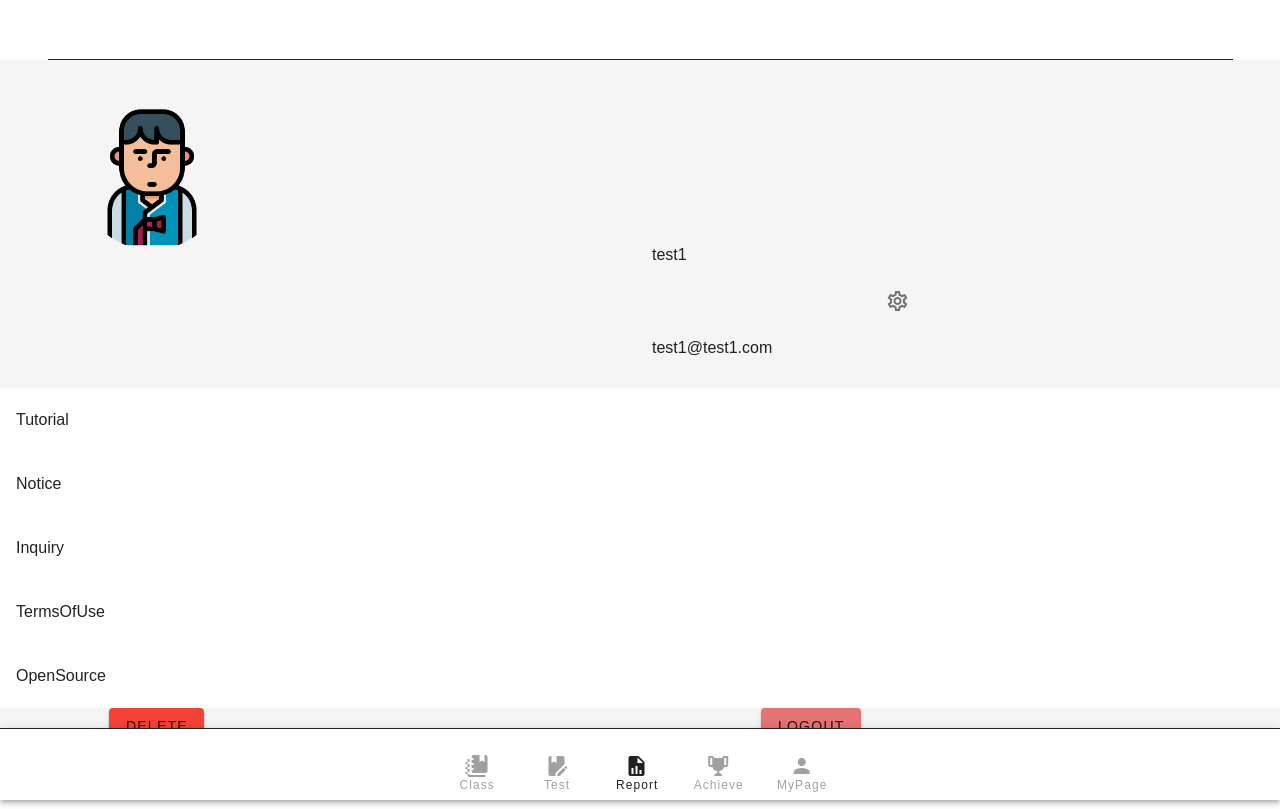
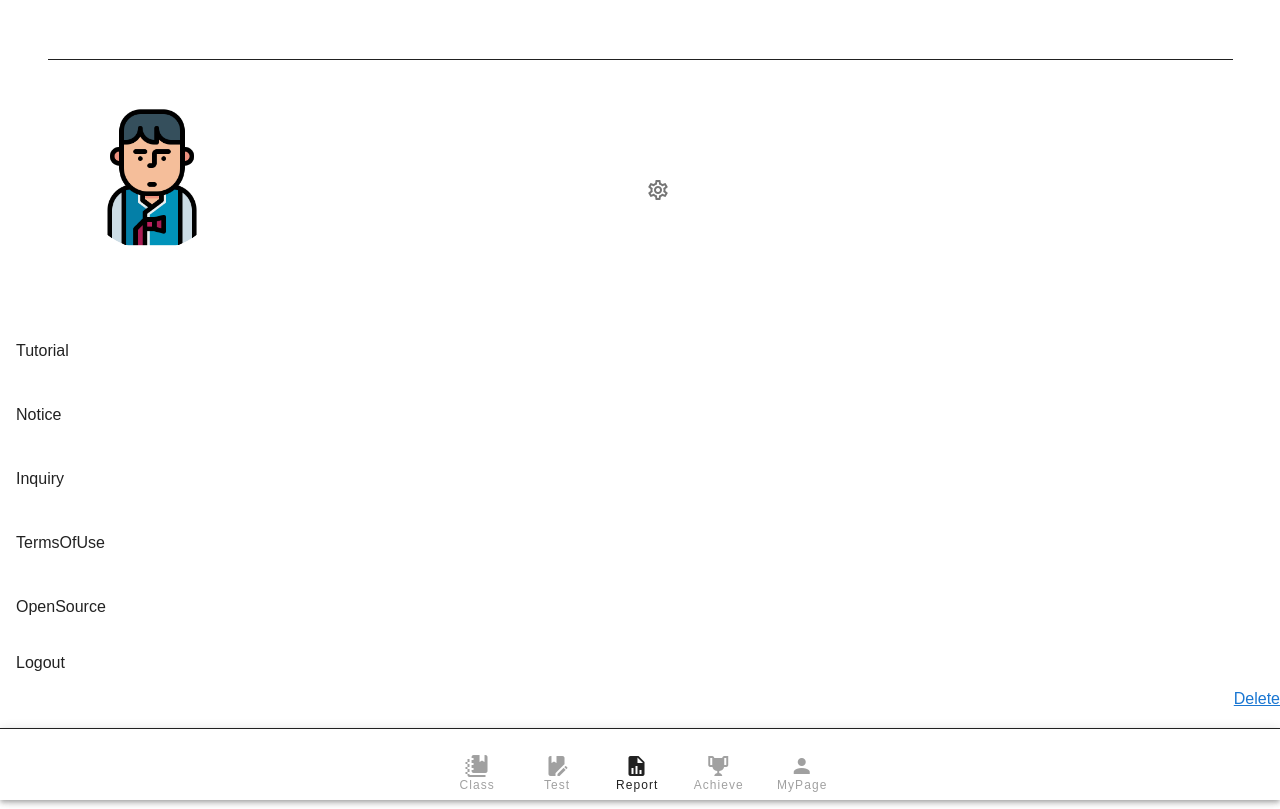
Before and after one commit to snowcuphea/K-tutor, a Vue app in the folder client/: page /mypage in a window 1280 px wide. Built offline with nearby package versions, Linux system fonts and the light colour scheme; a web font is replaced by a local one.

Commit message:
[EDIT] mypage

```diff
--- a/client/src/components/modal/Achievemodal.vue
+++ b/client/src/components/modal/Achievemodal.vue
@@ -1,7 +1,7 @@
 <template>
   <div>
     <!-- <v-list> -->
-      <!-- <v-row> -->
+      <v-row style="margin-bottom: 0.5%; margin-top: 0.5%;">
         <v-col cols="4">
           <v-img
             width="100%"
@@ -27,7 +27,7 @@
 
         </v-col>
 
-      <!-- </v-row> -->
+      </v-row>
 
     <!-- </v-list> -->
   </div>
--- a/client/src/components/mypage/Inquiry.vue
+++ b/client/src/components/mypage/Inquiry.vue
@@ -1,5 +1,5 @@
 <template>
-  <v-container>
+  <div>
     <v-dialog
       v-model="showInquiry"
       fullscreen
@@ -73,7 +73,7 @@
       </v-card>
 
     </v-dialog>
-  </v-container>
+  </div>
 </template>
 
 <script>
--- a/client/src/components/mypage/Notice.vue
+++ b/client/src/components/mypage/Notice.vue
@@ -1,5 +1,5 @@
 <template>
-  <v-container>
+  <div>
     <v-dialog
       v-model="showNotice"
       fullscreen
@@ -24,7 +24,7 @@
       </v-card>
 
     </v-dialog>
-  </v-container>
+  </div>
 
 </template>
 
--- a/client/src/components/mypage/OpenSource.vue
+++ b/client/src/components/mypage/OpenSource.vue
@@ -1,5 +1,6 @@
 <template>
-  <v-container>
+  <div>
+
     <v-dialog
       v-model="showOpenSource"
       fullscreen
@@ -33,7 +34,7 @@
       </v-card>
 
     </v-dialog>
-  </v-container>
+  </div>
 </template>
 
 <script>
--- a/client/src/components/mypage/TermsOfUse.vue
+++ b/client/src/components/mypage/TermsOfUse.vue
@@ -1,5 +1,6 @@
 <template>
-  <v-container>
+  <div>
+
     <v-dialog
       v-model="showTermsOfUse"
       fullscreen
@@ -17,14 +18,8 @@
 
       </v-card>
 
-
-
-
-
-
-
     </v-dialog>
-  </v-container>
+  </div>
 </template>
 
 <script>
--- a/client/src/components/mypage/Tutorial.vue
+++ b/client/src/components/mypage/Tutorial.vue
@@ -1,5 +1,6 @@
 <template>
-  <v-container>
+  <div>
+
     <v-dialog
       v-model="showTutorial"
       fullscreen
@@ -27,9 +28,9 @@
       </v-card>
 
     </v-dialog>
+  </div>
 
 
-  </v-container>
 
 </template>
 
--- a/client/src/views/Achievement.vue
+++ b/client/src/views/Achievement.vue
@@ -36,12 +36,11 @@
         v-for = "(item, idx) in $store.state.items"
         :key = "idx"
       >
-          <v-row>
+
         <appMyModal :modalItem="item" @update="modal" />
 
-          </v-row>
 
-          <!-- <v-divider></v-divider> -->
+        <v-divider></v-divider>
 
       </div>
 
--- a/client/src/views/MyPage.vue
+++ b/client/src/views/MyPage.vue
@@ -11,19 +11,24 @@
           </v-avatar>
 
         </v-col>
-        <v-col cols="6">
-          <div class="my_info">
-            <p>test1</p>
-            <v-btn
-              icon
-              class="my_info_icon"
-            >
+        <v-col cols="6" class="d-flex align-center">
+          <v-row class="d-flex flex-column">
+            <div class="d-flex align-center">
+
+              <h4>{{ $store.state.nickName }}</h4>
+              <v-btn icon class="my_info_icon">
                 <v-icon>mdi-cog-outline</v-icon>
               </v-btn>
-            <br>
-            <p>test1@test1.com</p>
+            </div>
 
-          </div>
+            <h4>{{ $store.state.userEmail }}</h4>
+
+
+          </v-row>
+
+
+          <!-- <div class="my_info">
+          </div> -->
 
         </v-col>
       </v-row>
@@ -43,10 +48,14 @@
         </v-list-item>
 
       </v-list>
+      <v-list-item style="background: white">
+        Logout
+      </v-list-item>
+      <a href="" class="d-flex justify-end">Delete</a>
 
     </div>
 
-    <v-row class="delete_icon">
+    <!-- <v-row class="delete_icon">
       <v-col cols="4">
         <v-btn color="red">
           Delete
@@ -57,7 +66,8 @@
           Logout
         </v-btn>
       </v-col>
-    </v-row>
+    </v-row> -->
+
 
 
   <Tutorial :showTutorial="showTutorial" @hideTutorial="showTutorial = !showTutorial"/>
@@ -65,7 +75,6 @@
   <Inquiry :showInquiry="showInquiry" @hideTutorial="showInquiry = !showInquiry"/>
   <TermsOfUse :showTermsOfUse="showTermsOfUse" @hideTutorial="showTermsOfUse = !showTermsOfUse"/>
   <OpenSource :showOpenSource="showOpenSource" @hideTutorial="showOpenSource = !showOpenSource"/>
-
   </div>
 
 </template>
@@ -174,13 +183,8 @@ export default {
   margin-top: 30%;
 }
 
-.my_info_icon {
-  margin-left: 40%;
-  margin-bottom: 3%;
-}
-
 .mypage_body {
-  background-color: whitesmoke;
+  background-color: white;
   height: 100%;
   width: 100%;
 }
@@ -189,18 +193,6 @@ export default {
   margin-top: 5%;
   margin-left: 3%;
   margin-bottom: 10%;
-}
-
-.three_items {
-  margin-bottom: 3%;
-}
-
-.three_icons {
-  margin-right: 0.1%;
-}
-
-.title_row {
-  justify-content: space-between;
 }
 
 .title_list {
```
Lines whose indentation alone changed are shown as unchanged.
